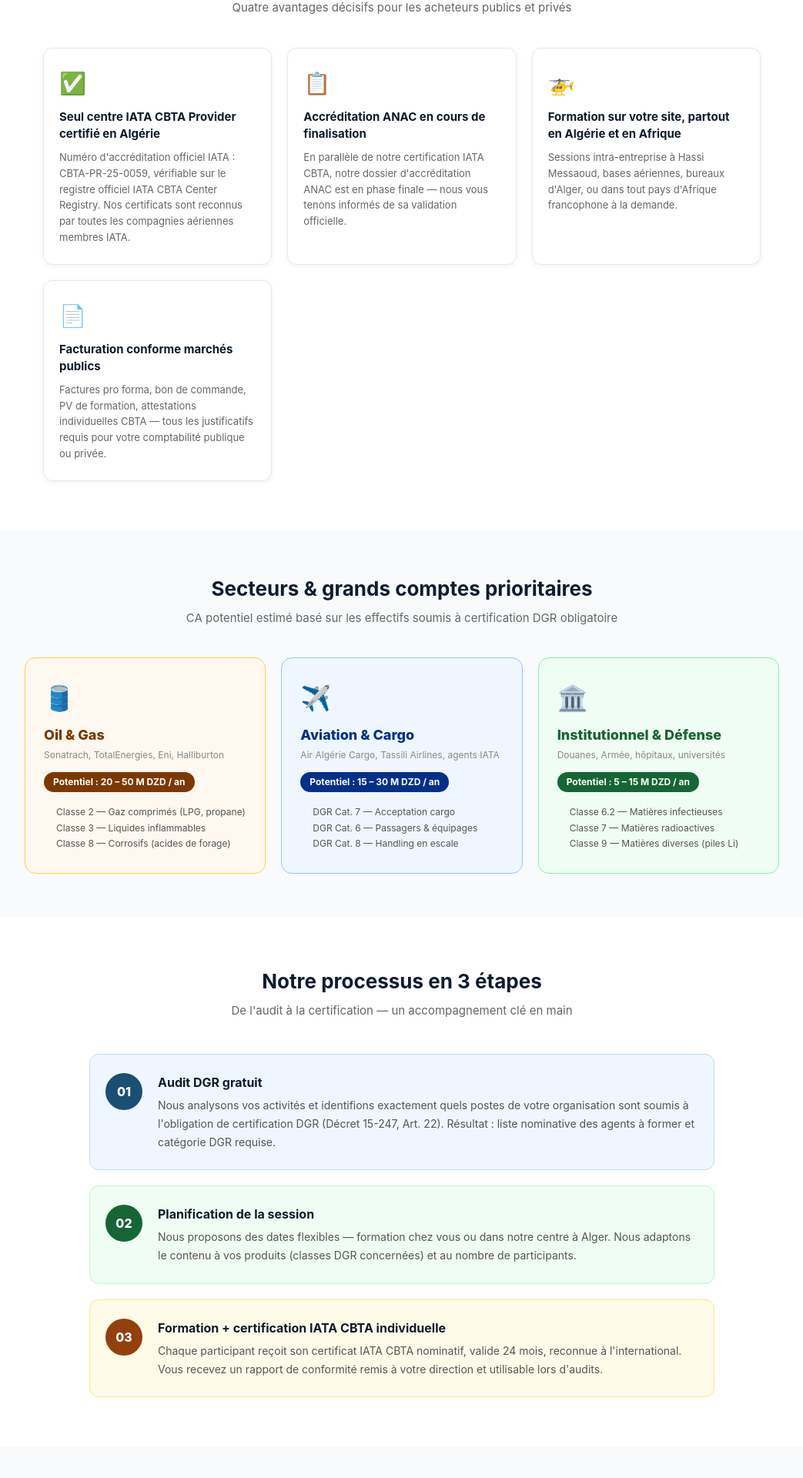
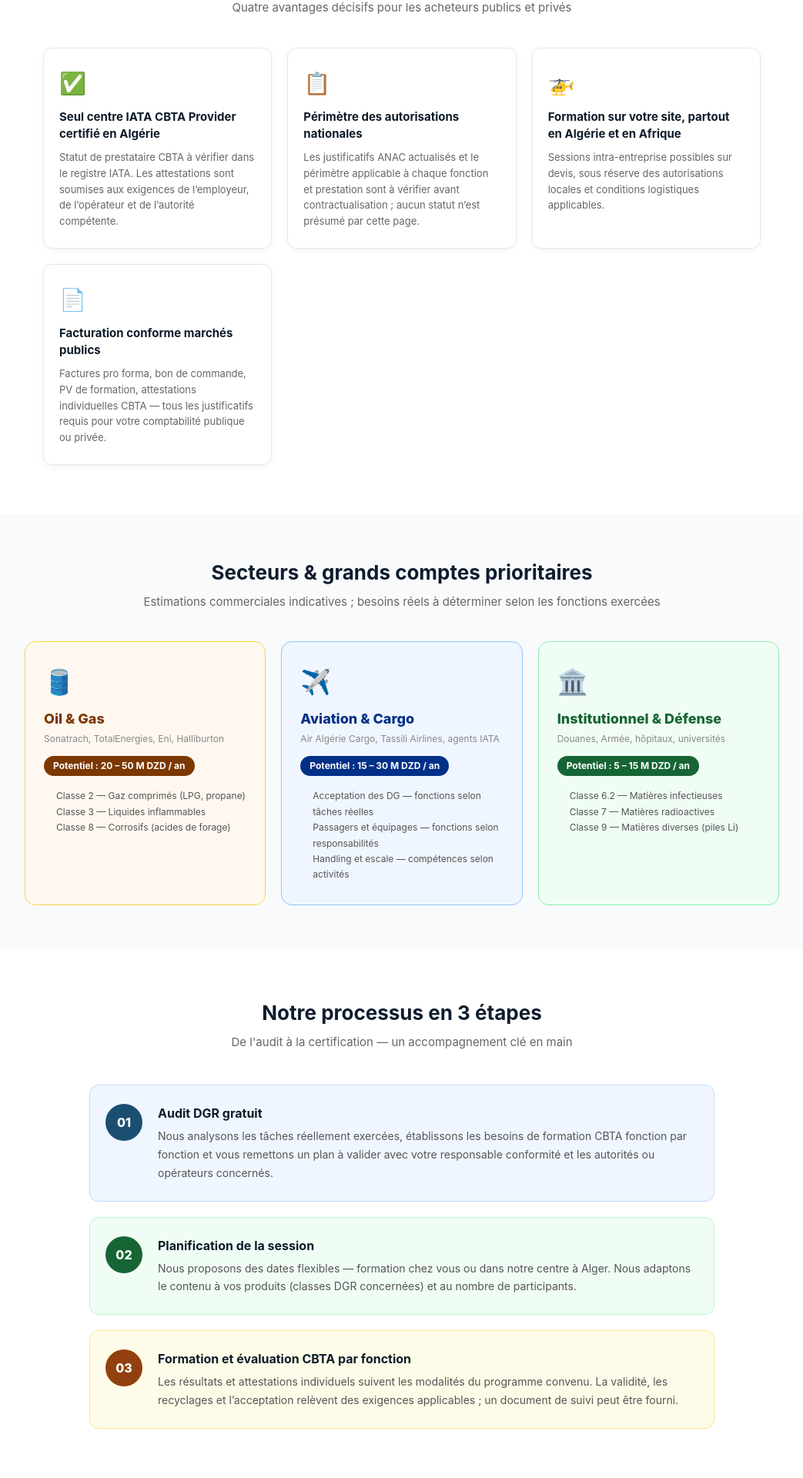
Before and after one commit to relaxsaadi/cbta, a Next.js app: page /entreprises in a window 1280 px wide. Shown: the part 776-2696 px from the top of the page at 77% size, without its empty margins (118-1161 px from the left). Built offline with nearby package versions, Linux system fonts and the light colour scheme; no server answers.

Commit message:
fix(public-dgr): remove unsupported ANAC status, false legal basis and guaranteed penalties

```diff
--- a/app/entreprises/page.tsx
+++ b/app/entreprises/page.tsx
@@ -10,7 +10,7 @@ import TrackedLink from "@/components/TrackedLink";
 export const metadata: Metadata = {
   title: "Formation DGR IATA Entreprises & Grands Comptes — Intra & Groupe",
   description:
-    "Formation IATA DGR intra-entreprise et groupe pour grands comptes en Algérie. Seul centre IATA CBTA Provider certifié en Algérie (n°CBTA-PR-25-0059). Sonatrach, Air Algérie, TotalEnergies.",
+    "Formation DGR CBTA sur mesure pour les entreprises en Algérie : besoins définis selon les tâches et fonctions exercées, modalités de formation sur devis.",
   alternates: { canonical: "/entreprises" },
   keywords: [
     "formation DGR entreprises Algérie",
@@ -18,7 +18,7 @@ export const metadata: Metadata = {
     "formation DGR intra entreprise",
     "IATA DGR Sonatrach",
     "certification DGR marchés publics Algérie",
-    "gré à gré formation DGR décret 15-247",
+    "formation DGR entreprises secteur public",
   ],
   openGraph: {
     title: "Formation DGR IATA Entreprises — KOST GROUP",
@@ -33,7 +33,7 @@ const JSON_LD = {
   "@type": "Service",
   name: "Formation DGR IATA Intra-Entreprise — Grands Comptes",
   description:
-    "Service de formation IATA DGR (marchandises dangereuses) dédié aux entreprises et grands comptes en Algérie et Afrique. Formations intra-site, certification CBTA individuelle, conformité Décret 15-247.",
+    "Service de formation DGR CBTA pour les entreprises en Algérie et en Afrique. Besoins étudiés fonction par fonction ; interventions sur site sous réserve des autorisations applicables.",
   provider: {
     "@type": "EducationalOrganization",
     name: "KOST GROUP",
@@ -73,7 +73,7 @@ const SECTEURS = [
     couleur: "#003087",
     fond: "#eff6ff",
     bordure: "#93c5fd",
-    categories: ["DGR Cat. 7 — Acceptation cargo", "DGR Cat. 6 — Passagers & équipages", "DGR Cat. 8 — Handling en escale"],
+    categories: ["Acceptation des DG — fonctions selon tâches réelles", "Passagers et équipages — fonctions selon responsabilités", "Handling et escale — compétences selon activités"],
   },
   {
     icon: "🏛️",
@@ -91,17 +91,17 @@ const AVANTAGES = [
   {
     icon: "✅",
     titre: "Seul centre IATA CBTA Provider certifié en Algérie",
-    desc: "Numéro d'accréditation officiel IATA : CBTA-PR-25-0059, vérifiable sur le registre officiel IATA CBTA Center Registry. Nos certificats sont reconnus par toutes les compagnies aériennes membres IATA.",
+    desc: "Statut de prestataire CBTA à vérifier dans le registre IATA. Les attestations sont soumises aux exigences de l’employeur, de l’opérateur et de l’autorité compétente.",
   },
   {
     icon: "📋",
-    titre: "Accréditation ANAC en cours de finalisation",
-    desc: "En parallèle de notre certification IATA CBTA, notre dossier d'accréditation ANAC est en phase finale — nous vous tenons informés de sa validation officielle.",
+    titre: "Périmètre des autorisations nationales",
+    desc: "Les justificatifs ANAC actualisés et le périmètre applicable à chaque fonction et prestation sont à vérifier avant contractualisation ; aucun statut n’est présumé par cette page.",
   },
   {
     icon: "🚁",
     titre: "Formation sur votre site, partout en Algérie et en Afrique",
-    desc: "Sessions intra-entreprise à Hassi Messaoud, bases aériennes, bureaux d'Alger, ou dans tout pays d'Afrique francophone à la demande.",
+    desc: "Sessions intra-entreprise possibles sur devis, sous réserve des autorisations locales et conditions logistiques applicables.",
   },
   {
     icon: "📄",
@@ -114,7 +114,7 @@ const ETAPES = [
   {
     num: "01",
     titre: "Audit DGR gratuit",
-    desc: "Nous analysons vos activités et identifions exactement quels postes de votre organisation sont soumis à l'obligation de certification DGR (Décret 15-247, Art. 22). Résultat : liste nominative des agents à former et catégorie DGR requise.",
+    desc: "Nous analysons les tâches réellement exercées, établissons les besoins de formation CBTA fonction par fonction et vous remettons un plan à valider avec votre responsable conformité et les autorités ou opérateurs concernés.",
   },
   {
     num: "02",
@@ -123,8 +123,8 @@ const ETAPES = [
   },
   {
     num: "03",
-    titre: "Formation + certification IATA CBTA individuelle",
-    desc: "Chaque participant reçoit son certificat IATA CBTA nominatif, valide 24 mois, reconnue à l'international. Vous recevez un rapport de conformité remis à votre direction et utilisable lors d'audits.",
+    titre: "Formation et évaluation CBTA par fonction",
+    desc: "Les résultats et attestations individuels suivent les modalités du programme convenu. La validité, les recyclages et l’acceptation relèvent des exigences applicables ; un document de suivi peut être fourni.",
   },
 ];
 
@@ -136,15 +136,15 @@ const ROI_ROWS = [
     classe: "light",
   },
   {
-    item: "Amende ANAC — expédition sans certification",
+    item: "Sanction réglementaire éventuelle (selon les textes applicables)",
     cout: "—",
-    risque: "500 000 – 2 000 000 DZD",
+    risque: "À documenter juridiquement",
     classe: "risk",
   },
   {
     item: "Incident cargo DGR en vol — responsabilité civile",
     cout: "—",
-    risque: "Illimité + suspension d'activité",
+    risque: "Selon faits et droit applicable",
     classe: "risk",
   },
   {
@@ -154,8 +154,8 @@ const ROI_ROWS = [
     classe: "risk",
   },
   {
-    item: "Recertification 24 mois (obligatoire)",
-    cout: "~150 000 DZD",
+    item: "Formation récurrente si requise",
+    cout: "Sur devis",
     risque: "—",
     classe: "light",
   },
@@ -189,7 +189,7 @@ export default function Page() {
             Premier centre CBTA Provider certifié IATA en Algérie (n°CBTA-PR-25-0059). Formations sur site ou dans notre centre.
           </p>
           <p style={{ fontSize: 13, opacity: 0.65, marginBottom: 36 }}>
-            Accréditation ANAC en cours de finalisation · Certificats individuels reconnus IATA
+            Périmètre ANAC et reconnaissance des attestations à vérifier sur justificatifs
           </p>
           <div style={{ display: "flex", gap: 12, justifyContent: "center", flexWrap: "wrap" }}>
             <a
@@ -246,7 +246,7 @@ export default function Page() {
               Secteurs &amp; grands comptes prioritaires
             </h2>
             <p style={{ textAlign: "center", color: "#666", marginBottom: 40, fontSize: 15 }}>
-              CA potentiel estimé basé sur les effectifs soumis à certification DGR obligatoire
+              Estimations commerciales indicatives ; besoins réels à déterminer selon les fonctions exercées
             </p>
             <div style={{ display: "grid", gridTemplateColumns: "repeat(auto-fill, minmax(280px, 1fr))", gap: 20 }}>
               {SECTEURS.map((s) => (
@@ -338,7 +338,7 @@ export default function Page() {
               Coût de la formation vs coût de la non-conformité
             </h2>
             <p style={{ textAlign: "center", color: "#666", marginBottom: 36, fontSize: 15 }}>
-              La certification DGR n&apos;est pas une dépense — c&apos;est une protection légale et financière
+              La formation adaptée soutient la maîtrise des risques, sans garantir une conformité ou un résultat
             </p>
             <div style={{ overflowX: "auto" }}>
               <table style={{ width: "100%", borderCollapse: "collapse", background: "white", borderRadius: 12, overflow: "hidden", boxShadow: "0 2px 8px rgba(0,0,0,0.06)" }}>
```
